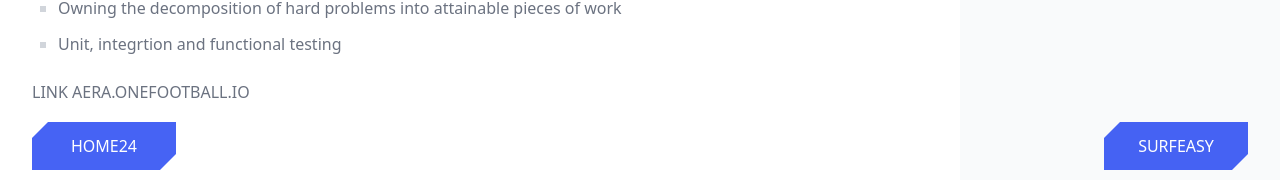
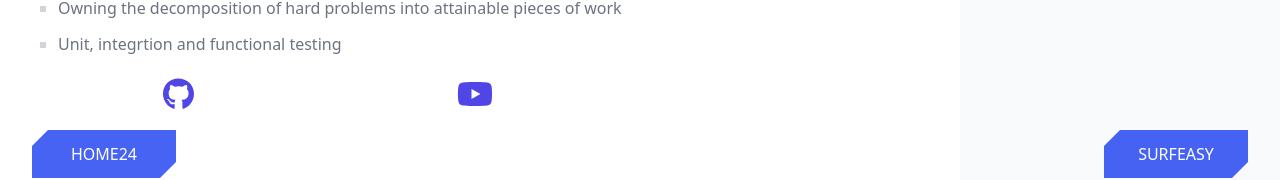
Before and after one commit to CharlesOuverleaux/portfolio, a Next.js app: page /jobs/1 in a window 1280 px wide. Shown: the part 762-942 px from the top of the page. Built offline with nearby package versions, Linux system fonts and the light colour scheme.

Commit message:
Added icons

```diff
--- a/package.json
+++ b/package.json
@@ -9,6 +9,9 @@
     "lint": "next lint"
   },
   "dependencies": {
+    "@fortawesome/free-brands-svg-icons": "^6.1.0",
+    "@fortawesome/free-regular-svg-icons": "^6.1.0",
+    "@fortawesome/react-fontawesome": "^0.1.18",
     "@headlessui/react": "^1.5.0",
     "@heroicons/react": "^1.0.5",
     "axios": "^0.26.1",
--- a/pages/jobs/[jobId].tsx
+++ b/pages/jobs/[jobId].tsx
@@ -9,6 +9,10 @@ import useApiData from "../../hooks/use-api-data";
 import clsx from "clsx";
 import getPreviousJob from "../../helpers/getPreviousJob";
 import getNextJob from "../../helpers/getNextJob";
+import { faYoutube, faGithub } from "@fortawesome/free-brands-svg-icons";
+import { FontAwesomeIcon } from "@fortawesome/react-fontawesome";
+import { IconName } from "@fortawesome/free-brands-svg-icons";
+import { library } from "@fortawesome/fontawesome-svg-core";
 
 interface Props {
   job: Job;
@@ -16,6 +20,7 @@ interface Props {
 
 const JobPage: NextPage<Props> = ({ job }) => {
   const jobs = useApiData<Job[]>("/api/jobs", []);
+  library.add(faYoutube, faGithub);
   const previousJobId = getPreviousJob(job.jobId, jobs.length);
   const nextJobId = getNextJob(job.jobId, jobs.length);
 
@@ -118,7 +123,22 @@ const JobPage: NextPage<Props> = ({ job }) => {
                     </li>
                   ))}
                 </ul>
-                <p>LINK AERA.ONEFOOTBALL.IO</p>
+                <div className="flex justify-around w-full ">
+                  <a key="GitHub" href="/" target="_blank" rel="noreferrer">
+                    <span className="sr-only">GitHub</span>
+                    <FontAwesomeIcon
+                      icon={["fab", "github" as IconName]}
+                      size={"2x"}
+                    />
+                  </a>
+                  <a key="Youtube" href="/" target="_blank" rel="noreferrer">
+                    <span className="sr-only">Youtube</span>
+                    <FontAwesomeIcon
+                      icon={["fab", "youtube" as IconName]}
+                      size={"2x"}
+                    />
+                  </a>
+                </div>
               </div>
             </div>
           </div>
```
Also changed, not shown: 1 other file (tests, documents, lock files or other folders).
